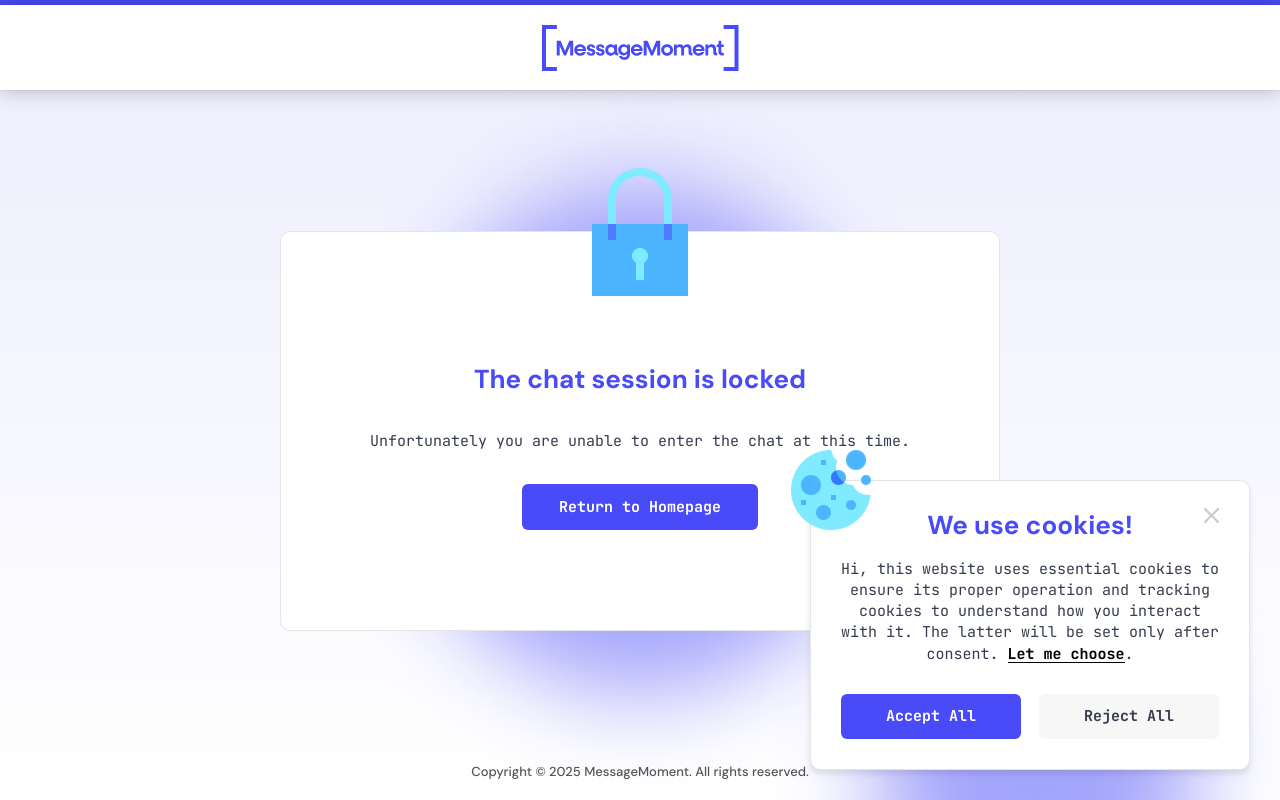
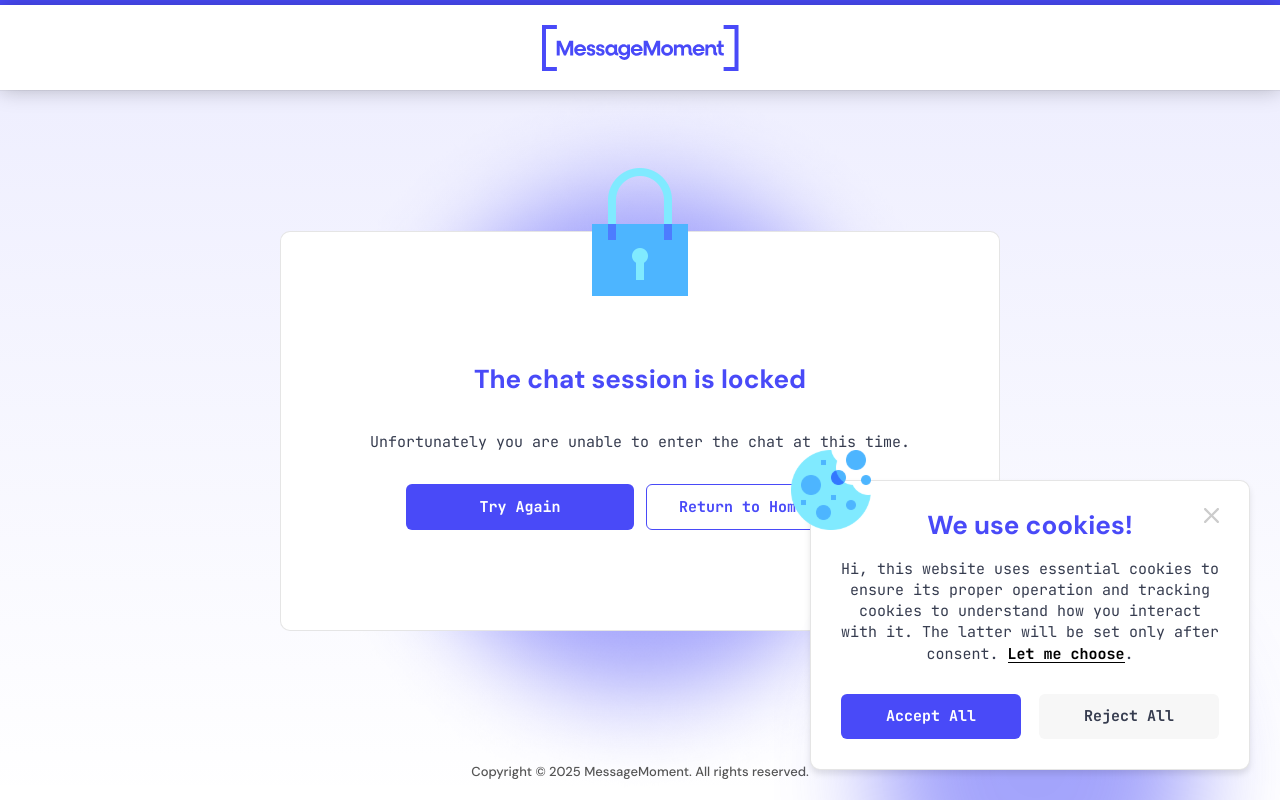
Before and after one commit to techsaws-studio/messagemoment, a Next.js app in the folder client/: page /locked-session in a window 1280 px wide. Built offline with nearby package versions, Linux system fonts and the light colour scheme; no server answers.

Commit message:
frontend: Implemented try again function on locked session  screen

```diff
--- a/client/public/styles/components/_button.scss
+++ b/client/public/styles/components/_button.scss
@@ -9,6 +9,15 @@ button {
   &.btn-primary {
     border-radius: 6px;
     background: var(--blue);
+  }
+  &.btn-primary-border {
+    border: solid 1px #494af8;
+    background-color: white;
+    border-radius: 6px;
+    color: #494af8;
+    &:hover {
+      background-color: white;
+    }
   }
   &:hover {
     background-color: rgba(66, 67, 233, 1);
--- a/client/src/components/locked-session-content/index.js
+++ b/client/src/components/locked-session-content/index.js
@@ -1,21 +1,48 @@
 import React from "react";
+import Image from "next/image";
+import { getYear } from "date-fns";
 
 import Button from "../button";
 
+import LockImg from "@/assets/icons/lock.svg";
+import Blur from "@/assets/images/blur.png";
+
 function LockedSessionContent({ sessionId }) {
+  const currentYear = getYear(new Date());
+
   return (
-    <div className="locked-content">
-      <h4>The chat session is locked</h4>
+    <div className="expired-container">
+      <Image src={Blur} className="blur-img" alt="Blur" />
+      <div className="card-wrapper">
+        <div className="card locked-card">
+          <Image
+            src={LockImg}
+            alt="locked-session-icon"
+            className="locked-sessionIcon"
+          />
+          <h4 className="locked-title">The chat session is locked</h4>
           <p className="small locked-return-text">
             Unfortunately you are unable to enter the chat at this time.
           </p>
+          <div className="locked-btn-flex">
             <Button
-        text="Return to Homepage"
+              text="Try Again"
               className="btn-primary text-white responsive-button"
               onClick={() =>
                 (window.location.href = `${process.env.NEXT_PUBLIC_FRONTEND_URL}/chat/${sessionId}`)
               }
             />
+            <Button
+              text="Return to Homepage"
+              className="btn-primary-border text-white responsive-button"
+              onClick={() => (window.location.href = "/")}
+            />
+          </div>
+        </div>
+      </div>
+      <p className="note text-dark-gray footer-txt">
+        Copyright © {currentYear} MessageMoment. All rights reserved.
+      </p>
     </div>
   );
 }
--- a/client/src/custom-pages/locked-session-page.js
+++ b/client/src/custom-pages/locked-session-page.js
@@ -4,21 +4,14 @@ import React, { Suspense } from "react";
 import { useSearchParams } from "next/navigation";
 
 import SessionHeader from "@/components/session-header";
-import Session from "@/components/session/session";
 import LockedSessionContent from "@/components/locked-session-content";
 import PageLoader from "@/components/page-loader";
-
-import LockImg from "@/assets/icons/lock.svg";
 
 function LockedSessionWrapper() {
   const searchParams = useSearchParams();
   const sessionId = searchParams.get("sessionId");
 
-  return (
-    <Session imgName={LockImg}>
-      <LockedSessionContent sessionId={sessionId} />
-    </Session>
-  );
+  return <LockedSessionContent sessionId={sessionId} />;
 }
 
 export default function LockedSessionPage() {
```
Also changed, not shown: 2 other files (tests, documents, lock files or other folders). Lines whose indentation alone changed are shown as unchanged.
